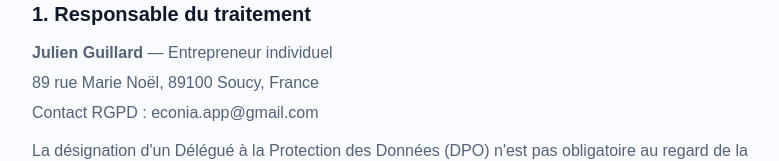
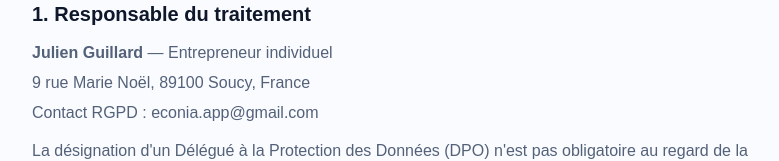
Before and after one commit to econia-app/Econia, a Next.js app: page /confidentialite in a window 1280 px wide. Shown: the part 266-427 px from the top of the page, without its empty margins (248-1027 px from the left). Built offline with nearby package versions, Linux system fonts and the light colour scheme.

Commit message:
Correction adresse postale

```diff
--- a/src/app/confidentialite/page.tsx
+++ b/src/app/confidentialite/page.tsx
@@ -24,7 +24,7 @@ export default function ConfidentialitePage() {
             <h2 className="text-xl font-bold text-[#0F172A] mb-3" style={{ fontFamily: 'Syne, sans-serif' }}>1. Responsable du traitement</h2>
             <ul className="list-none space-y-1">
               <li><strong>Julien Guillard</strong> — Entrepreneur individuel</li>
-              <li>89 rue Marie Noël, 89100 Soucy, France</li>
+              <li>9 rue Marie Noël, 89100 Soucy, France</li>
               <li>Contact RGPD : econia.app@gmail.com</li>
             </ul>
             <p className="mt-3">La désignation d'un Délégué à la Protection des Données (DPO) n'est pas obligatoire au regard de la taille et de la nature de l'activité. Le responsable du traitement est votre interlocuteur pour toute question relative à vos données personnelles.</p>
--- a/src/app/mentions-legales/page.tsx
+++ b/src/app/mentions-legales/page.tsx
@@ -26,7 +26,7 @@ export default function MentionsLegalesPage() {
             <ul className="list-none space-y-1 mt-3">
               <li><strong>Julien Guillard</strong></li>
               <li>Entrepreneur individuel</li>
-              <li>Adresse : 89 rue Marie Noël, 89100 Soucy, France</li>
+              <li>Adresse : 9 rue Marie Noël, 89100 Soucy, France</li>
               <li>SIRET : 881 266 266 00025</li>
               <li>Numéro d'immatriculation INSEE (SIRENE)</li>
               <li>TVA non applicable, article 293 B du Code général des impôts</li>
```
